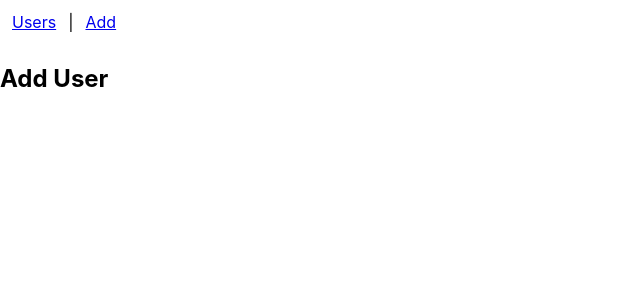
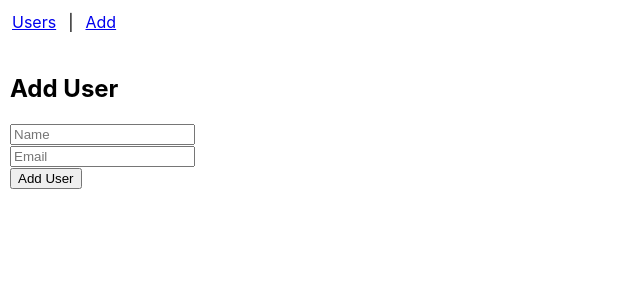
Before and after one commit to leonaajd/linkplus-challenge, a React (Create React App) app: page /add in a window 1280 px wide. Shown: the top 300 px of the page, without its empty margins (0-640 px from the left). Built offline with nearby package versions, Linux system fonts and the light colour scheme; no server answers.

Commit message:
add user form

```diff
--- a/src/components/AddUserForm.js
+++ b/src/components/AddUserForm.js
@@ -1,3 +1,47 @@
-export default function AddUserForm() {
-    return <h2>Add User</h2>;
+import { useState } from "react";
+import { useNavigate } from "react-router-dom";
+
+export default function AddUserForm({ addUser }) {
+  const [name, setName] = useState("");
+  const [email, setEmail] = useState("");
+  const [error, setError] = useState("");
+  const navigate = useNavigate();
+
+  const handleSubmit = (event) => {
+    event.preventDefault();
+    if (!name || !email) {
+      setError("Name and Email are required");
+      return;
+    }
+    const newUser = {
+      id: Math.random(),
+      name,
+      email,
+      company: { name: "Link Plus" },
+    };
+    addUser(newUser);
+    navigate("/");
+  };
+
+  return (
+    <div style={{ padding: 10 }}>
+      <h2>Add User</h2>
+      {error && <p style={{ color: "red" }}>(error)</p>}
+      <form onSubmit={handleSubmit}>
+        <input
+          placeholder="Name"
+          value={name}
+          onChange={(event) => setName(event.target.value)}
+        />
+        <br />
+        <input
+          placeholder="Email"
+          value={email}
+          onChange={(event) => setEmail(event.target.value)}
+        />
+        <br />
+        <button type="submit">Add User</button>
+      </form>
+    </div>
+  );
 }
```
